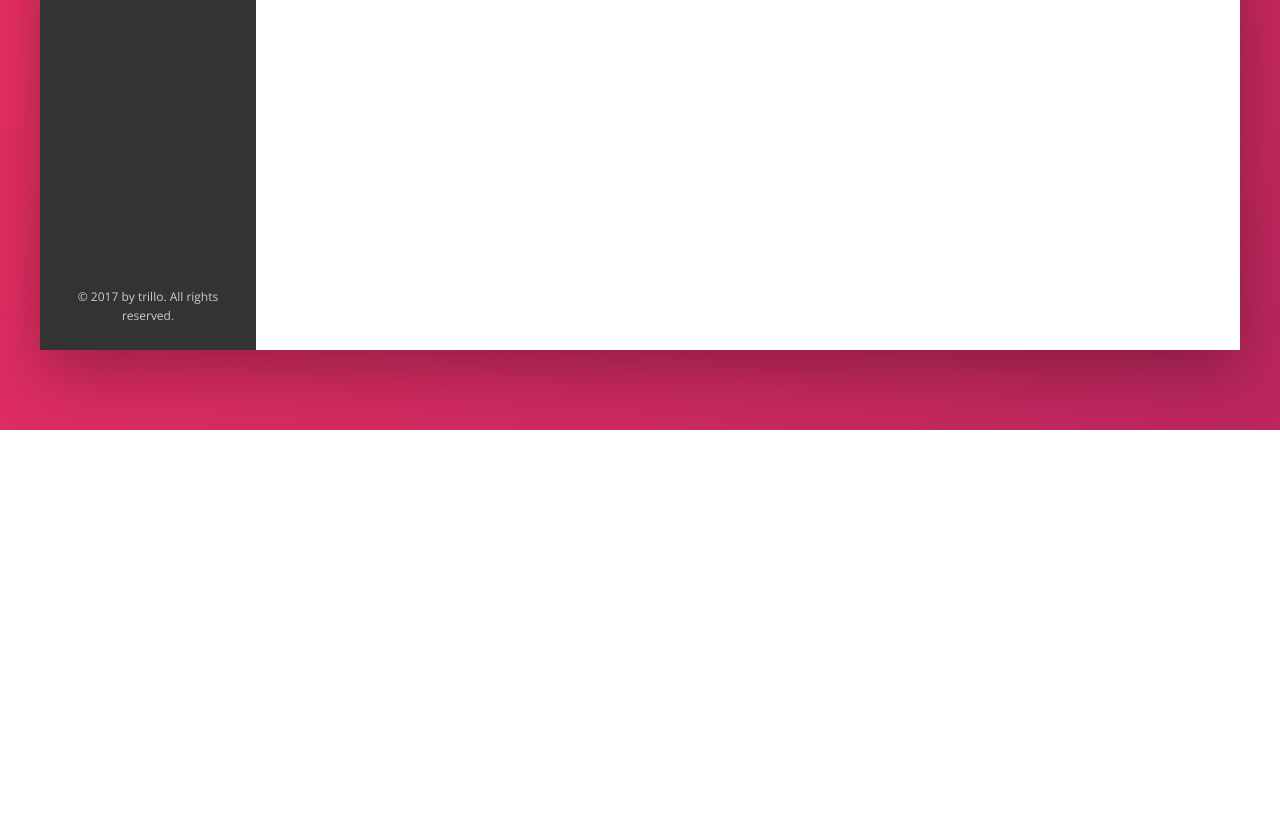
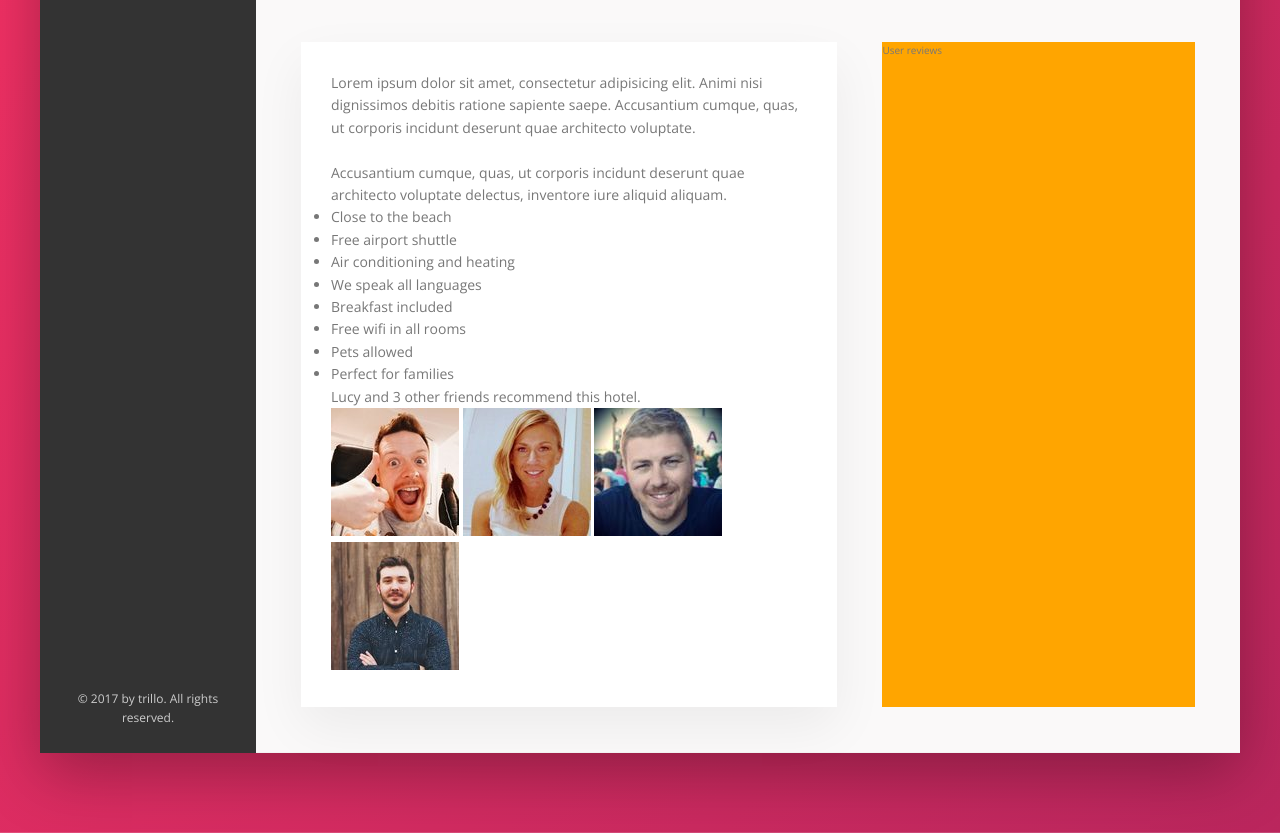
Before and after one commit to kiethohoai/trillo-project, a website: page index.html in a window 1280 px wide. Shown: the part 600-1433 px from the top of the page. Before the commit the page ends 1030 px from the top, so only its background shows below. Drawn offline with nearby package versions, Linux system fonts and the light colour scheme.

Commit message:
016 Building the Description Section - Part 1

```diff
--- a/index.html
+++ b/index.html
@@ -143,6 +143,48 @@
               <div class="overview__rating-count">429 Votes</div>
             </div>
           </div>
+
+          <!-- todo Detail -->
+          <div class="detail">
+            <div class="description">
+              <p class="paragraph">
+                Lorem ipsum dolor sit amet, consectetur adipisicing elit. Animi nisi dignissimos
+                debitis ratione sapiente saepe. Accusantium cumque, quas, ut corporis incidunt
+                deserunt quae architecto voluptate.
+              </p>
+
+              <br />
+
+              <p class="paragraph">
+                Accusantium cumque, quas, ut corporis incidunt deserunt quae architecto voluptate
+                delectus, inventore iure aliquid aliquam.
+              </p>
+
+              <ul class="list">
+                <li class="list__item">Close to the beach</li>
+                <li class="list__item">Free airport shuttle</li>
+                <li class="list__item">Air conditioning and heating</li>
+                <li class="list__item">We speak all languages</li>
+
+                <li class="list__item">Breakfast included</li>
+                <li class="list__item">Free wifi in all rooms</li>
+                <li class="list__item">Pets allowed</li>
+                <li class="list__item">Perfect for families</li>
+              </ul>
+
+              <div class="recommend">
+                <p class="recommend-count">Lucy and 3 other friends recommend this hotel.</p>
+                <div class="recommend-friends">
+                  <img src="img/user-1.jpg" alt="User photo 1" />
+                  <img src="img/user-2.jpg" alt="User photo 2" />
+                  <img src="img/user-3.jpg" alt="User photo 3" />
+                  <img src="img/user-4.jpg" alt="User photo 4" />
+                </div>
+              </div>
+            </div>
+
+            <div class="user-reviews">User reviews</div>
+          </div>
         </main>
       </div>
     </div>
--- a/sass/_layout.scss
+++ b/sass/_layout.scss
@@ -33,5 +33,28 @@
   background-color: #fff;
   flex: 1;
 
-  height: 80rem;
+  // height: 80rem;
 }
+
+.detail {
+  display: flex;
+  padding: 4.5rem;
+  background-color: var(--color-grey-light-1);
+  border-bottom: var(--line);
+}
+
+.description {
+  font-size: 1.4rem;
+  background-color: aquamarine;
+  flex: 0 0 60%;
+  margin-right: 4.5rem;
+
+  background-color: #fff;
+  box-shadow: var(--shadow-light);
+  padding: 3rem;
+}
+
+.user-reviews {
+  background-color: orange;
+  flex: 1;
+}
```
Also changed, not shown: README.MD, css/main.css, 1 other file.
